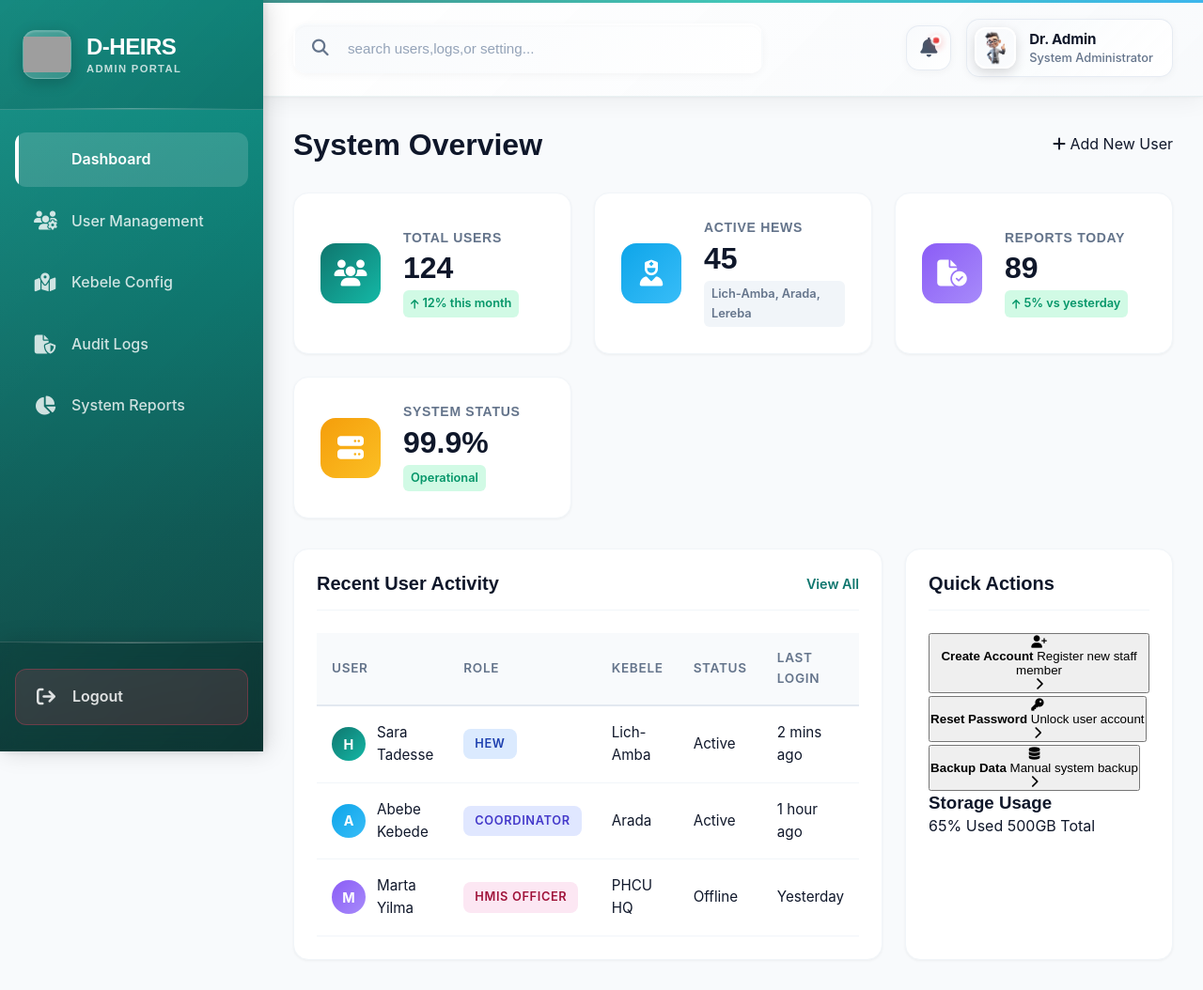
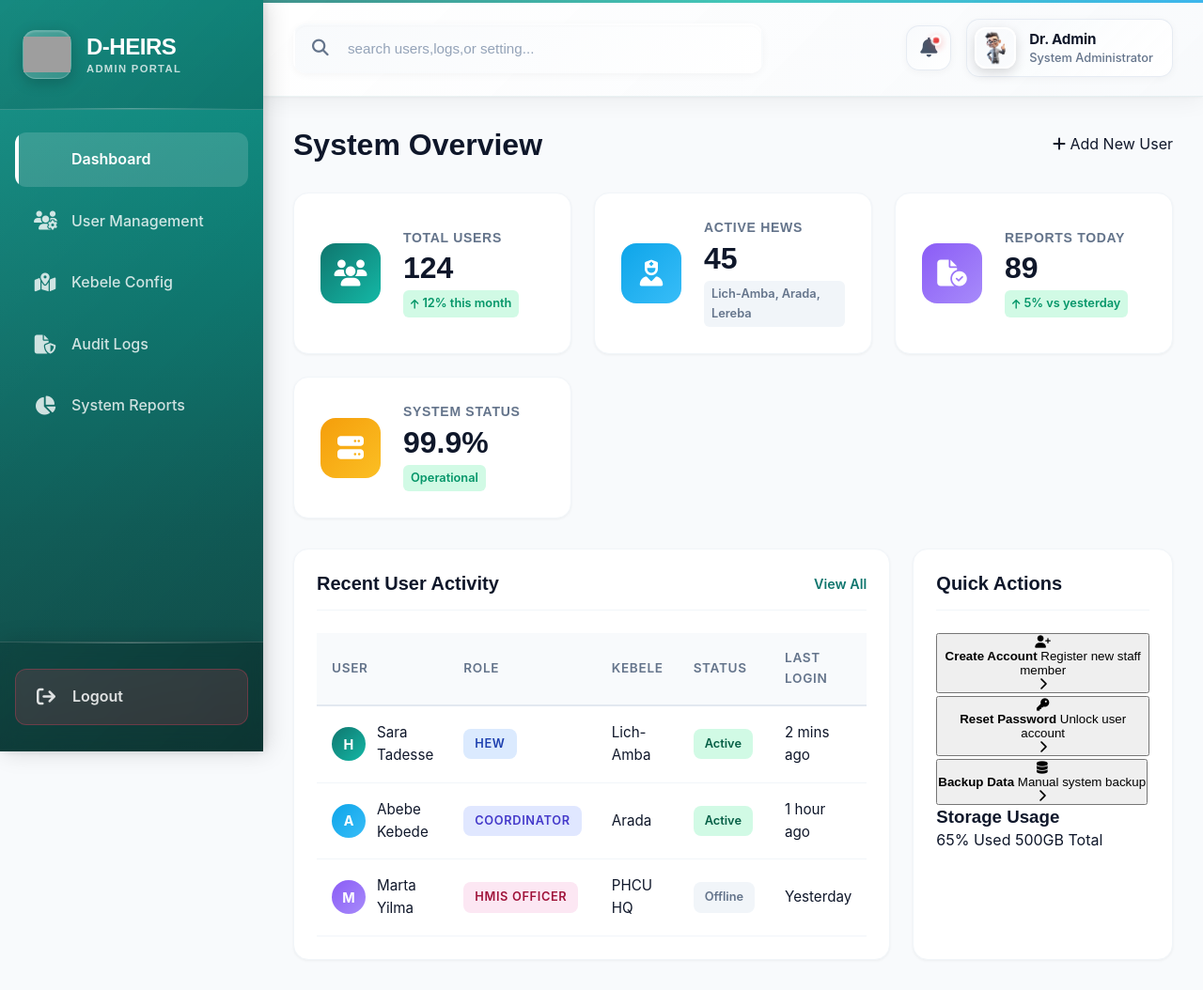
Before and after one commit to Nehimi/D-HIERS, a PHP site: page /admin.html in a window 1280 px wide. Shown: the whole page at 94% size. Run offline with PHP 8.4, Linux system fonts and the light colour scheme; grey boxes are pictures that could not be loaded.

Commit message:
Status Tags

```diff
--- a/css/admin.css
+++ b/css/admin.css
@@ -711,3 +711,27 @@ img {
     background: #fee2e2;
     color: #991b1b;
 }
+/* --- Status Tags --- */
+.status-tag {
+    display: inline-flex;
+    align-items: center;
+    gap: 0.375rem;
+    padding: 0.375rem 0.75rem;
+    border-radius: 8px;
+    font-size: 0.8rem;
+    font-weight: 600;
+}
+.status-tag.active {
+    background: #d1fae5;
+    color: #065f46;
+}
+.status-tag.active::before {
+    background: #10b981;
+}
+.status-tag.offline {
+    background: #f1f5f9;
+    color: #64748b;
+}
+.status-tag.offline::before {
+    background: #94a3b8;
+}
```
